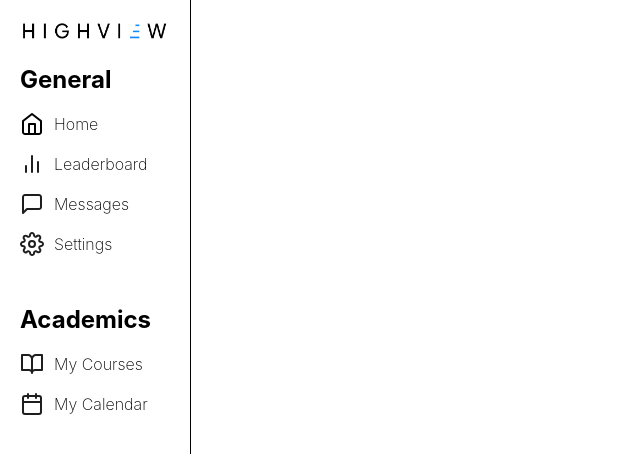
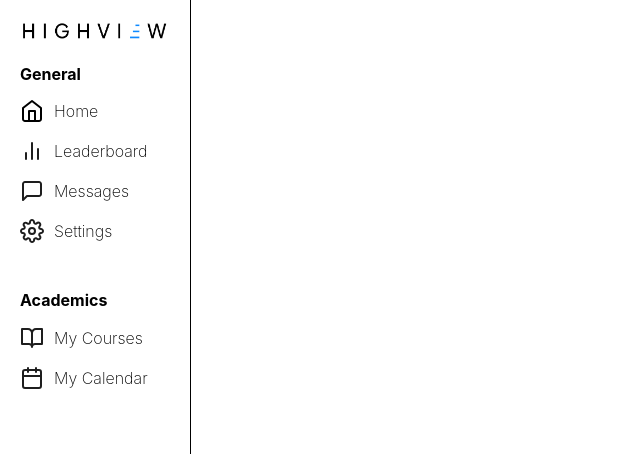
Before and after one commit to tiffiyyy/highview, a website built with Vite: page highview-web/index.html in a window 1280 px wide. Shown: the top 454 px of the page, without its empty margins (0-640 px from the left). Built offline with nearby package versions, Linux system fonts and the light colour scheme.

Commit message:
changed nav bar font size

```diff
--- a/highview-web/src/sidebar.css
+++ b/highview-web/src/sidebar.css
@@ -58,6 +58,10 @@
     text-decoration: none;
 }
 
+.sidebar h2 {
+    font-size: 16px;
+}
+
 .logo-button {
     border: none;
     background: none;
```
